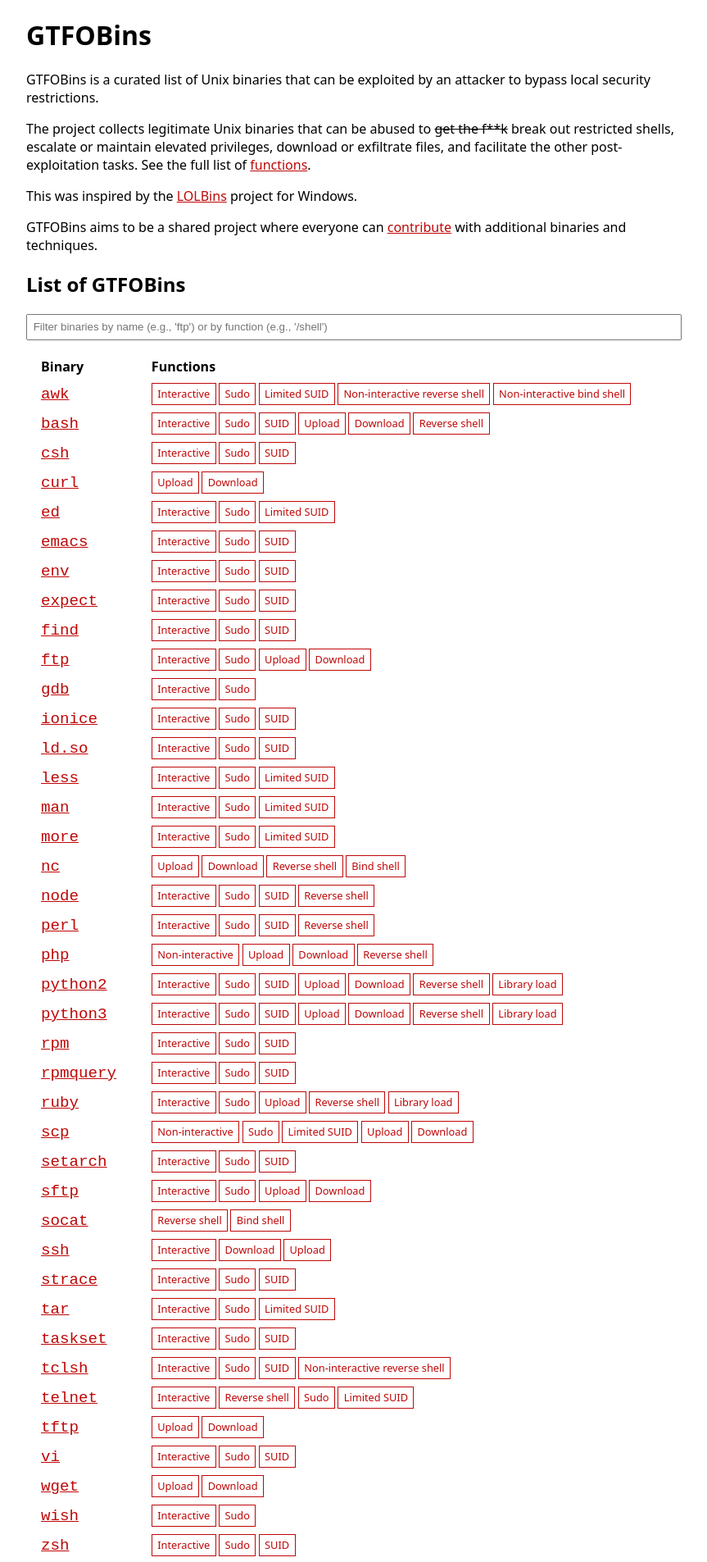
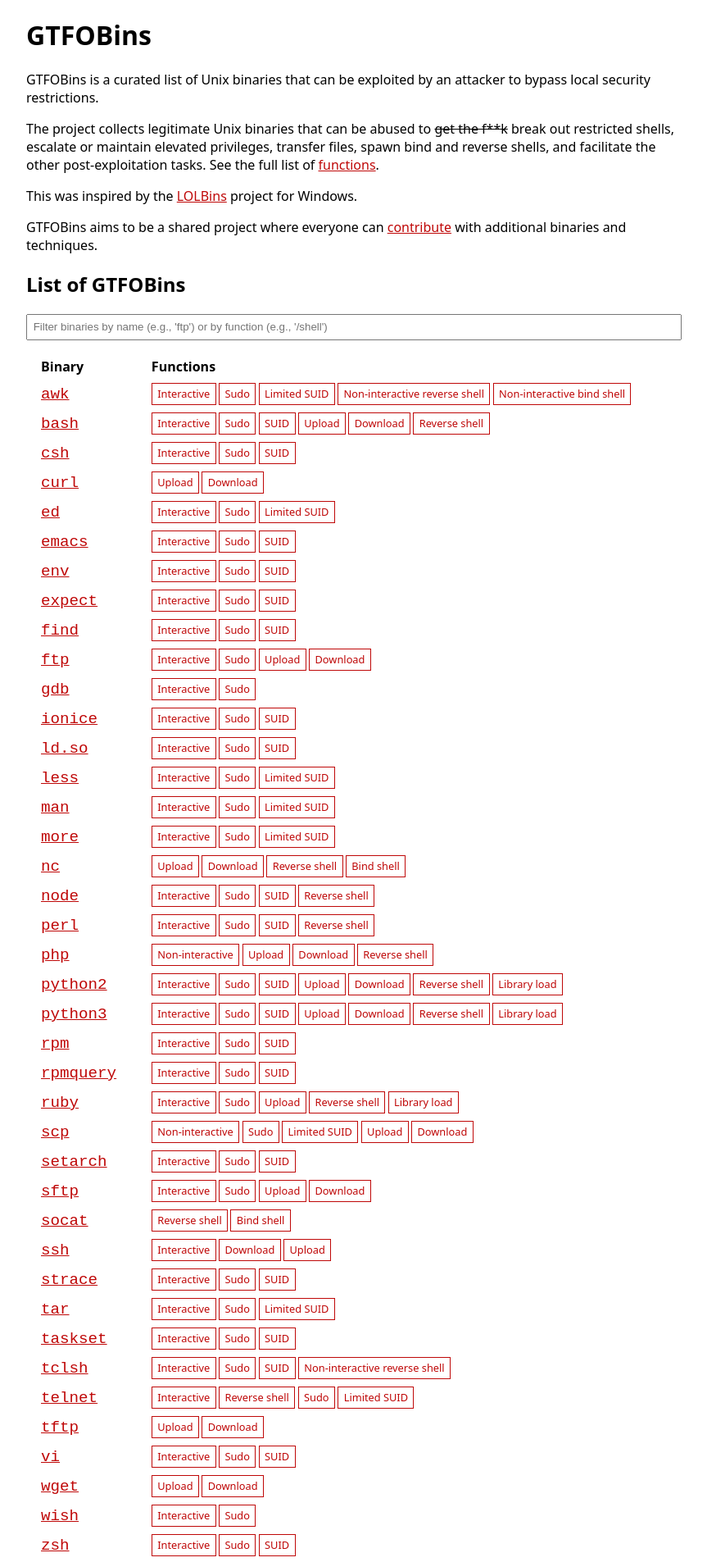
Before and after one commit to GTFOBins/GTFOBins.github.io, a Jekyll site: the page built from index.md, in a window 1280 px wide. Shown: the whole page at 82% size, without its empty margins (208-1071 px from the left). Built offline with Jekyll 4.4.1, drawn with Linux system fonts in a browser that asks for light colours.

Commit message:
Polish description in the index

```diff
--- a/index.md
+++ b/index.md
@@ -5,7 +5,7 @@ title: GTFOBins
 
 GTFOBins is a curated list of Unix binaries that can be exploited by an attacker to bypass local security restrictions.
 
-The project collects legitimate Unix binaries that can be abused to <strike>get the f**k</strike> break out restricted shells, escalate or maintain elevated privileges, download or exfiltrate files, and facilitate the other post-exploitation tasks. See the full list of [functions](/functions/).
+The project collects legitimate Unix binaries that can be abused to <strike>get the f**k</strike> break out restricted shells, escalate or maintain elevated privileges, transfer files, spawn bind and reverse shells, and facilitate the other post-exploitation tasks. See the full list of [functions](/functions/).
 
 This was inspired by the [LOLBins](https://github.com/api0cradle/LOLBAS) project for Windows.
 
```
